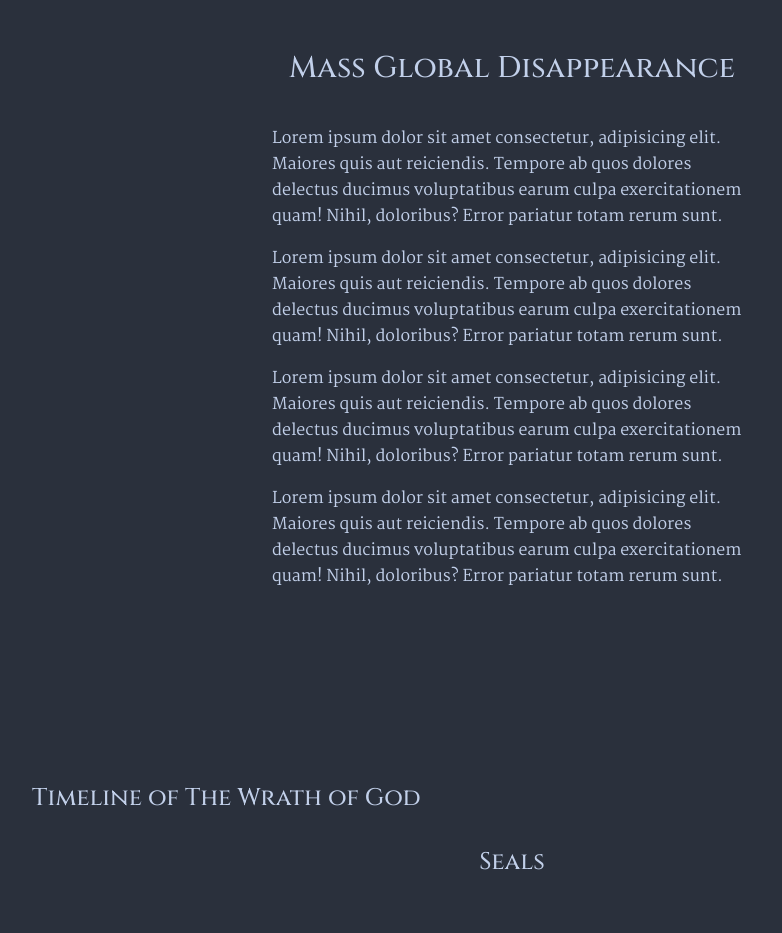
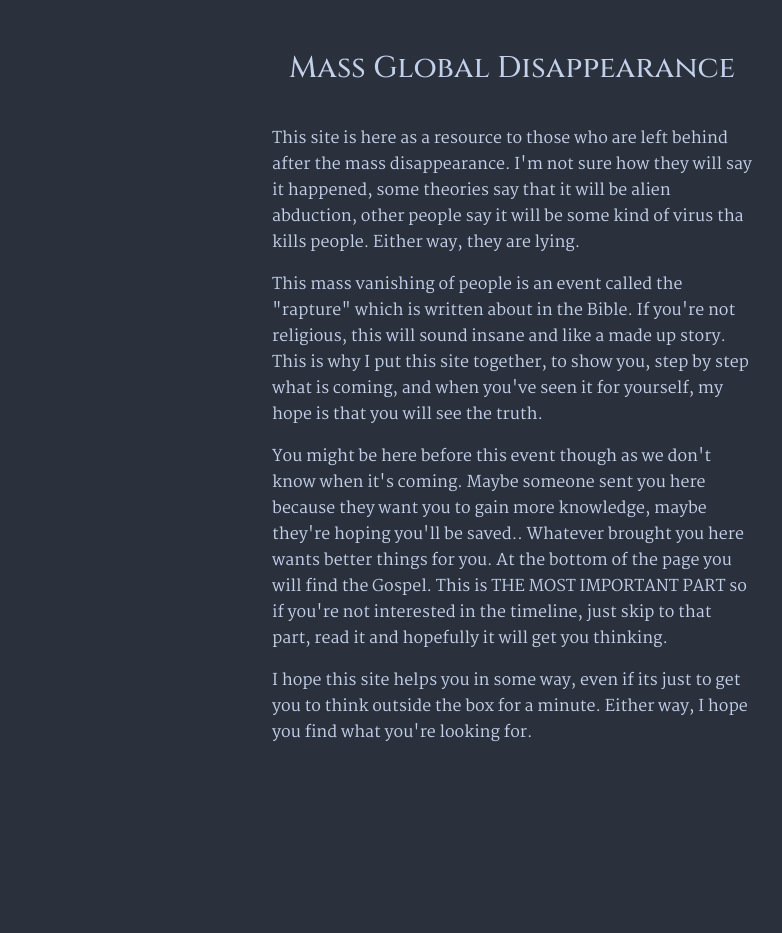
Before and after one commit to RawrBear/theleftbehind, a React (Create React App) app: page / in a window 1280 px wide. Shown: the part 880-1813 px from the top of the page, without its empty margins (128-910 px from the left). Built offline with nearby package versions, Linux system fonts and the light colour scheme.

Commit message:
Added intro text

```diff
--- a/src/components/IntroText/IntroText.jsx
+++ b/src/components/IntroText/IntroText.jsx
@@ -1,4 +1,4 @@
-import React from "react";
+import React from "react"
 
 export const IntroText = () => {
     return (
@@ -6,30 +6,36 @@ export const IntroText = () => {
             <div className="w-1/2 py-16 space-y-4">
                 <h1 className="pb-6 text-center">Mass Global Disappearance</h1>
                 <p>
-                    Lorem ipsum dolor sit amet consectetur, adipisicing elit.
-                    Maiores quis aut reiciendis. Tempore ab quos dolores
-                    delectus ducimus voluptatibus earum culpa exercitationem
-                    quam! Nihil, doloribus? Error pariatur totam rerum sunt.
+                    This site is here as a resource to those who are left behind
+                    after the mass disappearance. I'm not sure how they will say
+                    it happened, some theories say that it will be alien
+                    abduction, other people say it will be some kind of virus
+                    tha kills people. Either way, they are lying.
                 </p>
                 <p>
-                    Lorem ipsum dolor sit amet consectetur, adipisicing elit.
-                    Maiores quis aut reiciendis. Tempore ab quos dolores
-                    delectus ducimus voluptatibus earum culpa exercitationem
-                    quam! Nihil, doloribus? Error pariatur totam rerum sunt.
+                    This mass vanishing of people is an event called the
+                    "rapture" which is written about in the Bible. If you're not
+                    religious, this will sound insane and like a made up story.
+                    This is why I put this site together, to show you, step by
+                    step what is coming, and when you've seen it for yourself,
+                    my hope is that you will see the truth.
                 </p>
                 <p>
-                    Lorem ipsum dolor sit amet consectetur, adipisicing elit.
-                    Maiores quis aut reiciendis. Tempore ab quos dolores
-                    delectus ducimus voluptatibus earum culpa exercitationem
-                    quam! Nihil, doloribus? Error pariatur totam rerum sunt.
+                    You might be here before this event though as we don't know
+                    when it's coming. Maybe someone sent you here because they
+                    want you to gain more knowledge, maybe they're hoping you'll
+                    be saved.. Whatever brought you here wants better things for
+                    you. At the bottom of the page you will find the Gospel.
+                    This is THE MOST IMPORTANT PART so if you're not interested
+                    in the timeline, just skip to that part, read it and
+                    hopefully it will get you thinking.
                 </p>
                 <p>
-                    Lorem ipsum dolor sit amet consectetur, adipisicing elit.
-                    Maiores quis aut reiciendis. Tempore ab quos dolores
-                    delectus ducimus voluptatibus earum culpa exercitationem
-                    quam! Nihil, doloribus? Error pariatur totam rerum sunt.
+                    I hope this site helps you in some way, even if its just to
+                    get you to think outside the box for a minute. Either way, I
+                    hope you find what you're looking for.
                 </p>
             </div>
         </div>
-    );
-};
+    )
+}
```
